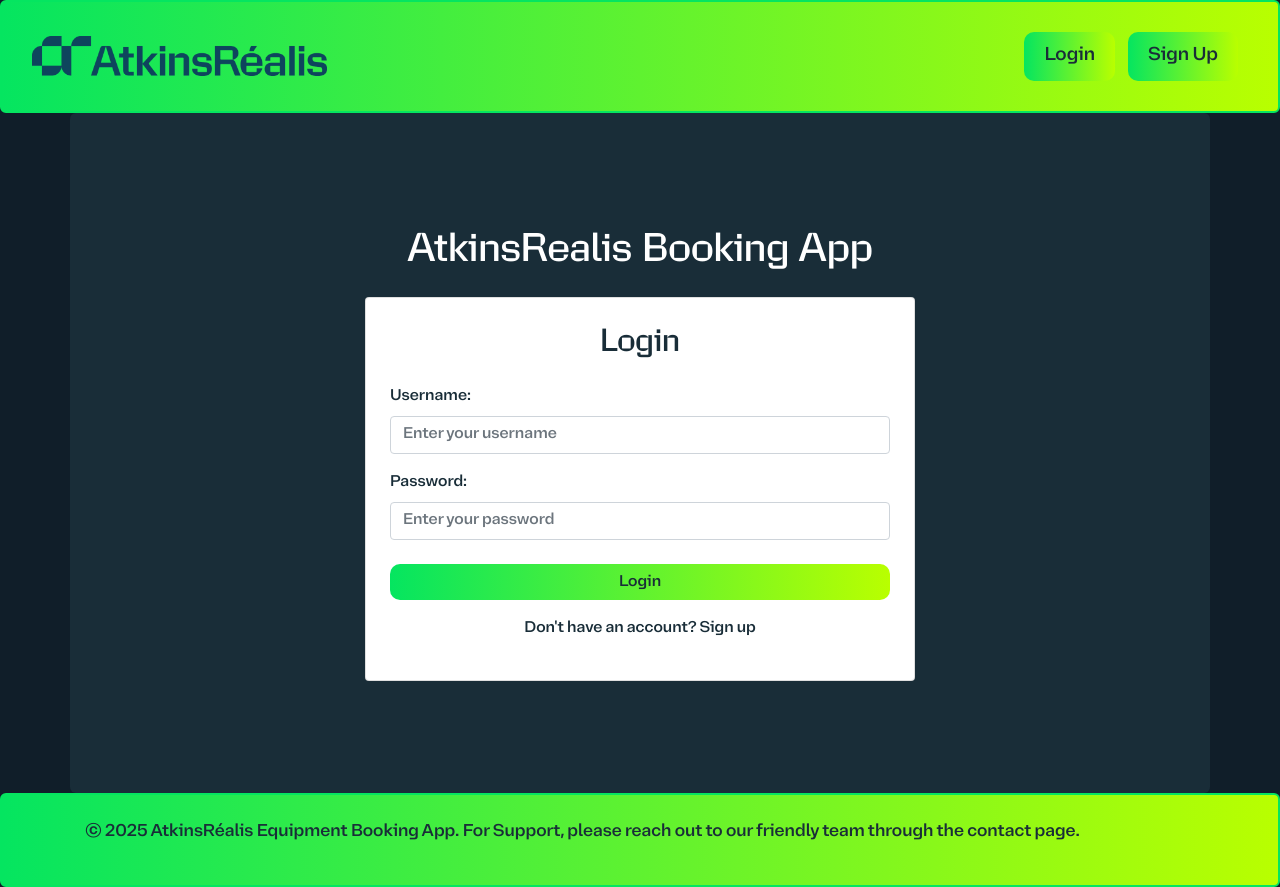
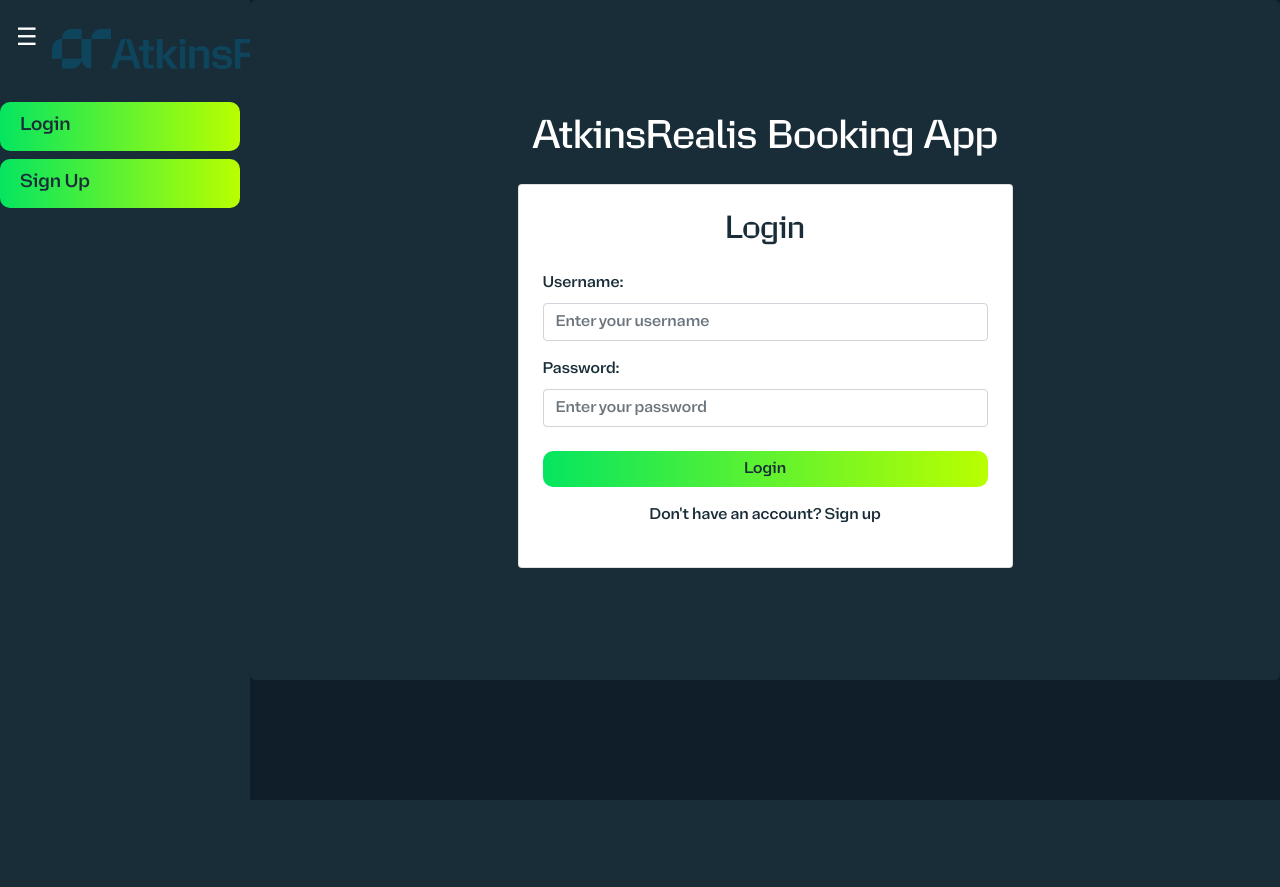
Before and after one commit to CurtisHai/Automation, a Django app: page /login/ in a window 1280 px wide. After the commit the page ends 800 px from the top, so only its background shows below. Run offline with Django 5.2, Linux system fonts and the light colour scheme; some libraries are stand-ins or nearby versions.

Commit message:
Convert header to collapsible sidebar

```diff
--- a/equipment_booking_app/workflow_automation/static/css/styles.css
+++ b/equipment_booking_app/workflow_automation/static/css/styles.css
@@ -111,3 +111,39 @@
     background-color: #ffffff;
     color: #192d38;
 }
+/* Sidebar */
+.sidebar {
+    position: fixed;
+    top: 0;
+    left: 0;
+    height: 100%;
+    background-color: #192d38;
+    width: 250px;
+    transition: width 0.3s;
+    overflow-x: hidden;
+    padding-top: 20px;
+    z-index: 1000;
+    color: white;
+}
+
+.sidebar.collapsed {
+    width: 60px;
+}
+
+.sidebar .toggle-btn {
+    background: none;
+    border: none;
+    color: white;
+    font-size: 1.5rem;
+    margin-left: 10px;
+    margin-bottom: 20px;
+}
+
+.sidebar .nav-link {
+    display: block;
+    margin: 10px;
+}
+
+body.sidebar-collapsed #main-content {
+    margin-left: 60px;
+}
--- a/equipment_booking_app/workflow_automation/templates/workflow_automation/base.html
+++ b/equipment_booking_app/workflow_automation/templates/workflow_automation/base.html
@@ -21,26 +21,38 @@
             src: url('{% static "workflow_automation/fonts/Bienvenue-Medium.ttf" %}') format('truetype');
         }
 
-        /* Updated Styling for header and footer with gradient background */
-        header {
-            background-image: linear-gradient(to right, #05E560, #B9FF00);
-            color: #192d38;
-            border-radius: 6px;
-            border: 2px solid #05E560;
-            display: flex;
-            align-items: center;
-            justify-content: space-between;
-            flex-wrap: wrap;
-            /* Keep header padding consistent with styles.css */
-            padding: 30px;
+        /* Sidebar layout */
+        #sidebar {
+            position: fixed;
+            top: 0;
+            left: 0;
+            height: 100%;
+            background-color: #192d38;
+            width: 250px;
+            transition: width 0.3s;
+            overflow-x: hidden;
+            padding-top: 20px;
+            z-index: 1000;
         }
 
-        footer {
-            background-image: linear-gradient(to right, #05E560, #B9FF00);
-            color: #192d38;
-            border-radius: 6px;
-            border: 2px solid #05E560;
-            padding: 9px;
+        #sidebar.collapsed {
+            width: 60px;
+        }
+
+        #sidebar .toggle-btn {
+            background: none;
+            border: none;
+            color: white;
+            font-size: 1.5rem;
+        }
+
+        #main-content {
+            margin-left: 250px;
+            transition: margin-left 0.3s;
+        }
+
+        body.sidebar-collapsed #main-content {
+            margin-left: 60px;
         }
 
         .logo {
@@ -114,42 +126,8 @@
     <link rel="stylesheet" href="{% static 'workflow_automation/css/styles.css' %}">
 </head>
 <body class="d-flex flex-column min-vh-100" style="background-color: #101e29; color: white;">
-    <header>
-        <a href="{% url 'home' %}">
-            <img src="{% static 'workflow_automation/images/logo.png' %}" alt="Logo" class="logo">
-        </a>
-
-        <nav class="center-nav">
-            {% if user.is_authenticated %}
-                {% if user.is_superuser %}
-                    <a href="{% url 'booking_list' %}" class="nav-link">All Bookings</a>
-                {% else %}
-                    <a href="{% url 'my_bookings' %}" class="nav-link">My Bookings</a>
-                {% endif %}
-                <a href="{% url 'create_booking' %}" class="nav-link">Create Booking</a>
-                <a href="{% url 'my_workflows' %}" class="nav-link">My Workflows</a>
-                <a href="{% url 'shared_workflows' %}" class="nav-link">Shared Workflows</a>
-                <a href="{% url 'workflow_dashboard' %}" class="nav-link">Automation Workflows</a>
-                <a href="{% url 'accounts' %}" class="nav-link">View Account</a>
-                {% if not user.is_superuser %}
-                    <a href="{% url 'contact' %}" class="nav-link">Contact</a>
-                {% endif %}
-                {% if user.is_superuser %}
-                    <a href="{% url 'inbox' %}" class="nav-link">Inbox</a>
-                    <a href="http://127.0.0.1:8000/admin-b4a939d29b7cda4b/" class="nav-link">Admin Controls</a>
-                {% endif %}
-            {% endif %}
-        </nav>
-
-        {% if not user.is_authenticated %}
-            <div>
-                <a href="{% url 'login' %}" class="auth-btn">Login</a>
-                <a href="{% url 'signup' %}" class="auth-btn">Sign Up</a>
-            </div>
-        {% else %}
-            <a href="{% url 'logout' %}" id="logout-link" class="nav-link" onclick="confirmLogout(event)">Logout</a>
-        {% endif %}
-    </header>
+    {% include 'workflow_automation/partials/sidebar.html' %}
+    <div id="main-content" class="flex-grow-1">
 
     {% if messages %}
     <div class="container mt-3 mb-4">
@@ -165,12 +143,7 @@
         {% block content %}
         {% endblock %}
     </main>
-
-    <footer class="py-4 mt-auto">
-        <div class="container text-left">
-            <p style="font-size: 1.1rem;">&copy; 2025 AtkinsRéalis Equipment Booking App. For Support, please reach out to our friendly team through the contact page.</p>
-        </div>
-    </footer>
+    </div>
 
 
     <script src="https://code.jquery.com/jquery-3.5.1.slim.min.js"></script>
@@ -185,6 +158,14 @@
                 window.location.href = event.target.href;
             }
         }
+        document.addEventListener('DOMContentLoaded', function() {
+            var toggleBtn = document.getElementById('sidebarToggle');
+            var sidebar = document.getElementById('sidebar');
+            toggleBtn.addEventListener('click', function() {
+                sidebar.classList.toggle('collapsed');
+                document.body.classList.toggle('sidebar-collapsed');
+            });
+        });
     </script>
 </body>
 </html>
--- /dev/null
+++ b/equipment_booking_app/workflow_automation/templates/workflow_automation/partials/sidebar.html
@@ -0,0 +1,38 @@
+{% load static %}
+<div id="sidebar" class="sidebar">
+    <div class="d-flex align-items-center">
+        <button id="sidebarToggle" class="toggle-btn mr-2">&#9776;</button>
+        <a href="{% url 'home' %}">
+            <img src="{% static 'workflow_automation/images/logo.png' %}" alt="Logo" class="logo">
+        </a>
+    </div>
+    <nav class="flex-column mt-4">
+        {% if user.is_authenticated %}
+            {% if user.is_superuser %}
+                <a href="{% url 'booking_list' %}" class="nav-link">All Bookings</a>
+            {% else %}
+                <a href="{% url 'my_bookings' %}" class="nav-link">My Bookings</a>
+            {% endif %}
+            <a href="{% url 'create_booking' %}" class="nav-link">Create Booking</a>
+            <a href="{% url 'my_workflows' %}" class="nav-link">My Workflows</a>
+            <a href="{% url 'shared_workflows' %}" class="nav-link">Shared Workflows</a>
+            <a href="{% url 'workflow_dashboard' %}" class="nav-link">Automation Workflows</a>
+            <a href="{% url 'accounts' %}" class="nav-link">View Account</a>
+            {% if not user.is_superuser %}
+                <a href="{% url 'contact' %}" class="nav-link">Contact</a>
+            {% endif %}
+            {% if user.is_superuser %}
+                <a href="{% url 'inbox' %}" class="nav-link">Inbox</a>
+                <a href="http://127.0.0.1:8000/admin-b4a939d29b7cda4b/" class="nav-link">Admin Controls</a>
+            {% endif %}
+        {% endif %}
+    </nav>
+    <div class="mt-auto mb-4">
+        {% if not user.is_authenticated %}
+            <a href="{% url 'login' %}" class="auth-btn d-block mb-2">Login</a>
+            <a href="{% url 'signup' %}" class="auth-btn d-block">Sign Up</a>
+        {% else %}
+            <a href="{% url 'logout' %}" id="logout-link" class="nav-link" onclick="confirmLogout(event)">Logout</a>
+        {% endif %}
+    </div>
+</div>
```
